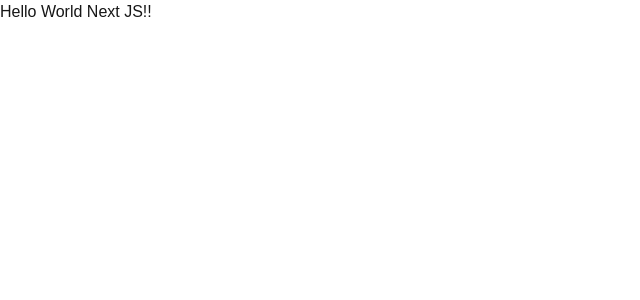
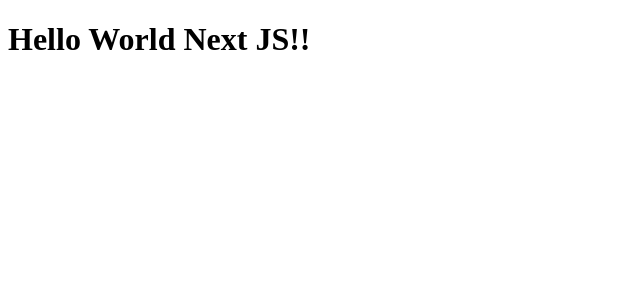
Before and after one commit to sumitbasu116/next_app_part_two, a Next.js app: page / in a window 1280 px wide. Shown: the top 300 px of the page, without its empty margins (0-640 px from the left). Built offline with nearby package versions, Linux system fonts and the light colour scheme.

Commit message:
rewriting layout js on our own

```diff
--- a/app/layout.js
+++ b/app/layout.js
@@ -1,29 +1,10 @@
-import { Geist, Geist_Mono } from "next/font/google";
-import "./globals.css";
 
-const geistSans = Geist({
-  variable: "--font-geist-sans",
-  subsets: ["latin"],
-});
+function RootLayout({children}){
 
-const geistMono = Geist_Mono({
-  variable: "--font-geist-mono",
-  subsets: ["latin"],
-});
-
-export const metadata = {
-  title: "Create Next App",
-  description: "Generated by create next app",
-};
-
-export default function RootLayout({ children }) {
-  return (
-    <html lang="en">
-      <body
-        className={`${geistSans.variable} ${geistMono.variable} antialiased`}
-      >
-        {children}
-      </body>
+  return(
+    <html>
+      <body>{children}</body>
     </html>
   );
-}
+};
+export default RootLayout;
```
